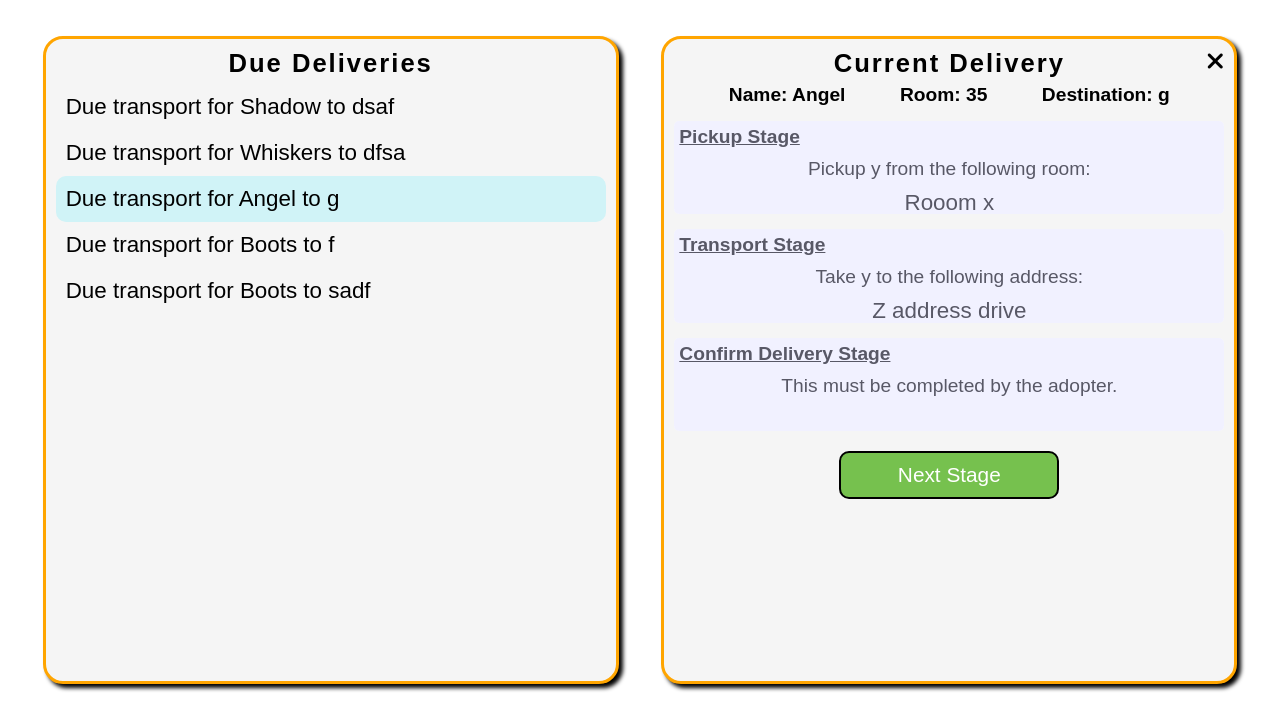
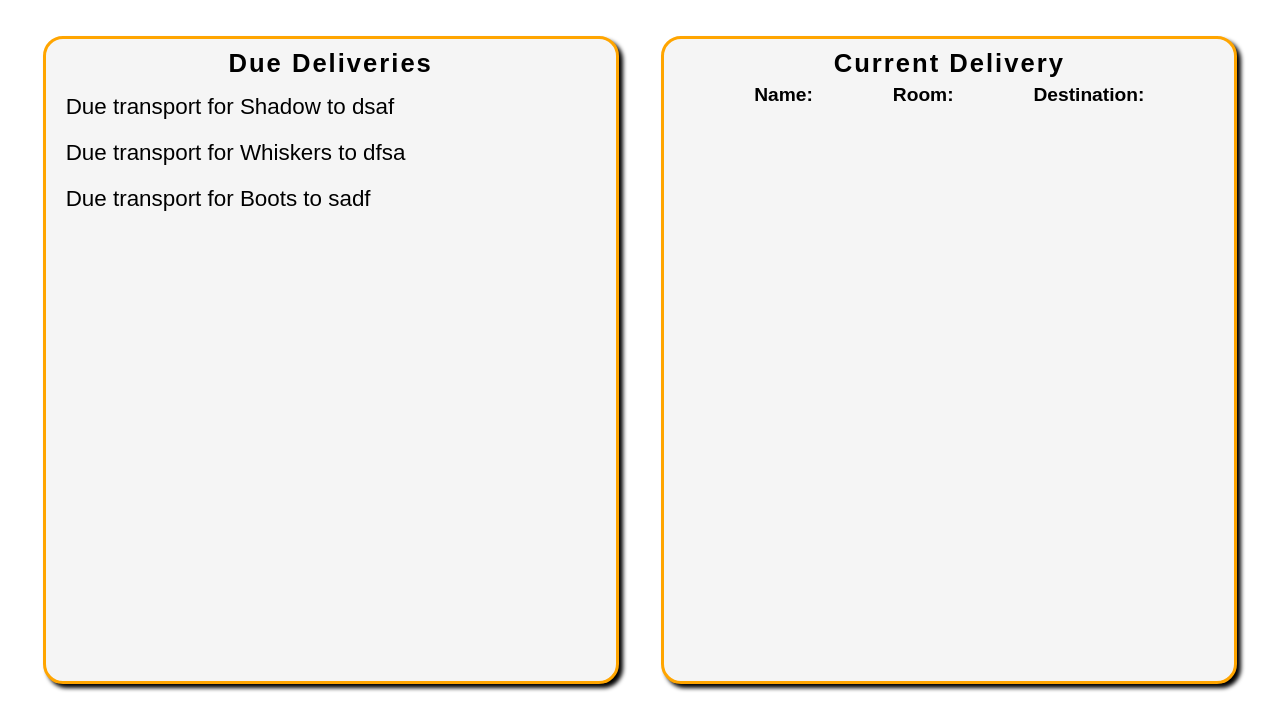
Before and after one commit to JohnProgramming08/Cat-Adoption-Portal-Project, a Flask app: page /is_volunteer/2 in a window 1280 px wide. Shown: the part 80-800 px from the top of the page. Run offline with Flask 3, Linux system fonts and the light colour scheme; data comes from the database, SQL or seed files in the repository; both versions use the stored data as it was after the commit.

Commit message:
Finish the GREAT REFACTOR

```diff
--- a/main.py
+++ b/main.py
@@ -176,6 +176,7 @@
 		if form.id != review_form.form_id.data:
 			form_review = AdoptionFormReview(status="Declined", reason="Cat has new parents.", form_id=form.id)
 			db.session.add(form_review)
+	db.session.commit()
 
 # Admin page
 @app.route('/admin/<int:id>', methods=["GET", "POST"])
@@ -245,6 +246,7 @@
 		}
 	return jsonify(form_dict)
 
+# Become volunteer page || user is not a volunteer
 @app.route('/become_volunteer/<int:id>', methods=["GET", "POST"])
 def become_volunteer(id):
 	def save_data():
@@ -256,12 +258,16 @@
 		new_request = VolunteerRequest(first_name=first_name, last_name=last_name, address=address, age=age, reason=reason, user_id=id)
 		db.session.add(new_request)
 		db.session.commit()
+
+	# Choose a random volunteer story
 	all_stories = VolunteerStory.query.all()
-	user = User.query.get(id)
 	num = random.randint(0, len(all_stories) - 1)
 	story = all_stories[num]
 	form = VolunteerRequestForm()
 	found_request = VolunteerRequest.query.filter(VolunteerRequest.user_id==id).first()
+
+	user = User.query.get(id)
+	# Successful submission of application
 	if form.validate_on_submit() and not found_request:
 		save_data()
 		return render_template("become_volunteer.html", user=user, volunteer=story, form=form, request=True, error="success")
@@ -269,37 +275,39 @@
 		if found_request.review.status == "declined":
 			save_data()
 			return render_template("become_volunteer.html", user=user, volunteer=story, form=form, request=True, error="success")
+	# Unsuccessful submission of application
 	elif form.validate_on_submit() and found_request:
 		return render_template("become_volunteer.html", user=user, volunteer=story, form=form, request=False, error="exists")
 	return render_template("become_volunteer.html", user=user, volunteer=story, form=form, request=False, error="none")
 
+# Is volunteer page || user is a volunteer or admin
 @app.route('/is_volunteer/<int:id>')
 def is_volunteer(id):
 	user = User.query.get(id)
-	adoption_reviews = AdoptionFormReview.query.all()
+	adoption_reviews = AdoptionFormReview.query.filter(AdoptionFormReview.status != "Declined").all()
 
 	for review in adoption_reviews:
-		if review.form.cat.transport and review.status != "Cat Delivered":
-			if review.form.cat.transport.user_id == id:
-				adoption_form_id = AdoptionForm.query.get(review.form.id).id
-				cat_id = review.form.cat.id
-				return render_template("is_volunteer.html", user=user, reviews=adoption_reviews, user_transport="True", cat_id=cat_id, form_id=adoption_form_id)
+		# If the user is currently transporting a cat
+		if review.form.cat.transport and review.status != "Cat Delivered" and review.form.cat.transport.user_id == id:
+			adoption_form_id = review.form.id
+			cat_id = review.form.cat.id
+			return render_template("is_volunteer.html", user=user, reviews=adoption_reviews, user_transport="True", cat_id=cat_id, form_id=adoption_form_id)
+		# Someone else is currently transporting the cat
+		elif review.form.cat.transport and review.status != "Cat Delivered":
 			adoption_reviews.pop(adoption_reviews.index(review))
-
 
 	return render_template("is_volunteer.html", user=user, reviews=adoption_reviews, user_transport="False", cat_id=0, form_id=0)
 
-
+# Start a cat transport or continue a transport if one has been started
 @app.route('/start_transport/<int:user_id>/<int:cat_id>')
 def start_transport(user_id, cat_id):
 	cat = Cat.query.get(cat_id)
+	# Return the transport data
 	if cat.transport:
-		# Use proper join to access the review status
 		form = db.session.query(AdoptionForm).join(AdoptionFormReview).filter(
 			AdoptionForm.cat_id == cat.id,
 			AdoptionFormReview.status != "Declined"
 		).first()
-
 		transport_id = cat.transport.id
 		status = form.review.status
 		stage = cat.transport.stage
@@ -310,6 +318,7 @@
 			"id": transport_id
 		}
 		return jsonify(dict)
+	# Start a new transport
 	else:
 		cat_transport = CatTransport(stage="pickup", cat_id=cat_id, user_id=user_id)
 		db.session.add(cat_transport)
@@ -321,26 +330,30 @@
 		}
 		return jsonify(dict)
 
-
+# Progress a cat transport to the next stage
 @app.route('/next_stage/<int:user_id>/<int:cat_id>')
 def next_stage(cat_id, user_id):
 	cat = Cat.query.get(cat_id)
 	stages = ["pickup", "delivery", "confirm"]
 	transport_stage = cat.transport.stage
+
 	if transport_stage != "confirm":
 		next_stage = stages[stages.index(transport_stage) + 1]
 		cat.transport.stage = next_stage
 		db.session.commit()
 	return jsonify(reload=True)
 
-
+# Return the data about a cat delivery
 @app.route('/get_delivery/<int:id>')
 def get_delivery(id):
 	adoption_form = AdoptionForm.query.get(id)
 	transport = adoption_form.cat.transport
+
+	# If the cat is being transported
 	if transport:
 		user = User.query.get(transport.user_id)
 		user_volunteer = VolunteerRequest.query.filter(VolunteerRequest.user_id==user.id).order_by(VolunteerRequest.id.desc()).first()
+		# User may be an admin not a volunteer
 		try:
 			first_name = user_volunteer.first_name
 			last_name = user_volunteer.last_name
@@ -350,12 +363,16 @@
 		transport_id = transport.id
 		stage = transport.stage
 		display = ""
+
+		# Assign the display for the user based on the stage of transport
 		if stage == "pickup":
 			display = f"{full_name} is picking up your cat right now."
 		elif stage == "delivery":
 			display = f"{full_name} is on the way right now."
 		else:
 			display = f"{full_name} has just delivered your cat."
+
+		# Return the transport data
 		dict = {
 			"id": transport_id,
 			"transport": True,
@@ -366,11 +383,10 @@
 		return jsonify(dict)
 	return jsonify(transport=False)
 
+# Confirm that a delivery has been completed
 @app.route('/confirm_delivery/<int:transport_id>/<int:success>')
 def confirm_delivery(transport_id, success):
 	transport = CatTransport.query.get(transport_id)
-
-	# Use a proper join to find the adoption form review
 	adoption_form_review = db.session.query(AdoptionFormReview).join(AdoptionForm).filter(AdoptionForm.cat_id == transport.cat_id,AdoptionFormReview.status != "Declined").first()
 
 	if success:
@@ -383,15 +399,10 @@
 	db.session.commit()
 	return jsonify(finished=True)
 
-
+# Cancel a currently ongoing cat transport
 @app.route('/cancel_transport/<int:transport_id>')
 def cancel_transport(transport_id):
 	transport = CatTransport.query.get(transport_id)
-
-	file = open("temp.txt", "w")
-	file.write(transport.stage)
-	file.close()
-
 	adoption_form_review = db.session.query(AdoptionFormReview).join(AdoptionForm).filter(AdoptionForm.cat_id == transport.cat_id).order_by(AdoptionFormReview.id.desc()).first()
 	db.session.delete(transport)
 	adoption_form_review.status = "To be delivered"
--- a/static/is_volunteer.css
+++ b/static/is_volunteer.css
@@ -27,12 +29,23 @@
     transform: translate(5px, 5px);
 }
 
+/* Header Styles */
 h2 {
     font-size: 1.6rem;
     letter-spacing: 2px;
     margin-bottom: 6px;
 }
 
+h3 {
+    font-size: 1.2rem;
+}
+
+.current-div h3 {
+    width: 100%;
+    text-align: left;
+}
+
+/* Cat Delivery Styles */
 .cat-delivery-div {
     width: 100%;
     padding: 10px;
@@ -51,6 +64,11 @@
     text-decoration: underline;
 }
 
+.clicked {
+    background-color: #d0f3f7;
+}
+
+/* Cat Info Styles */
 #cat-info {
     width: 100%;
     display: flex;
@@ -58,33 +76,7 @@
     justify-content: space-evenly;
 }
 
-h3 {
-	font-size: 1.2rem;
-}
-
-#start-delivery {
-	padding: 10px;
-	width: 40%;
-	margin-top: 30px;
-	font-size: 1.5rem;
-}
-
-.page-link-btn {
-	border: 2px solid black;
-	background: linear-gradient(90deg, #ffffff 50%, #76c14e 50%);
-	background-size: 200% 100%;
-	background-position: right;
-	display: none;
-}
-
-.page-link-btn:hover {
-	color: black;
-}
-
-.clicked {
-	background-color: #d0f3f7;
-}
-
+/* Current Stage Styles */
 .current-div, #cancel-stage {
     width: 100%;
     height: 25%;
@@ -117,9 +109,8 @@
     height: 15%;
 }
 
-.current-div h3 {
-	width: 100%;
-	text-align: left;
+.current-stage {
+    border: 2px solid black;
 }
 
 .stage-task, .location {
@@ -133,12 +124,24 @@
     font-size: 1.4rem;
 }
 
-.hidden {
+/* Button Styles */
+#start-delivery {
+    padding: 10px;
+    width: 40%;
+    margin-top: 30px;
+    font-size: 1.5rem;
+}
+
+.page-link-btn {
+    border: 2px solid black;
+    background: linear-gradient(90deg, #ffffff 50%, #76c14e 50%);
+    background-size: 200% 100%;
+    background-position: right;
     display: none;
 }
 
-.current-stage {
-	border: 2px solid black;
+.page-link-btn:hover {
+    color: black;
 }
 
 #next-stage-btn, #return-btn, #yes-btn {
--- a/static/is_volunteer.js
+++ b/static/is_volunteer.js
@@ -1,87 +1,74 @@
+const main = document.querySelector('main');
+const pageHeader = document.getElementById('header-volunteer');
+pageHeader.classList.add('selected');
+// Cats for delivery elements
 const catDeliveries = Array.from(document.getElementsByClassName('cat-delivery'));
+
+// Start delivery elements
 const catNameDisplay = document.getElementById('cat-name');
 const catRoomDisplay = document.getElementById('cat-room');
 const catDestinationDisplay = document.getElementById('cat-destination');
+const catInfoDisplays = [
+    { cat_element: catNameDisplay, key: 'cat_name', foretext: 'Name: ' },
+    { cat_element: catRoomDisplay, key: 'room', foretext: 'Room: ' },
+    { cat_element: catDestinationDisplay, key: 'address', foretext: 'Destination: ' }
+];
+const startDeliveryBtn = document.getElementById('start-delivery');
+
+// Cat delivery elements
 const nextStageBtn = document.getElementById('next-stage-btn');
-const startDeliveryBtn = document.getElementById('start-delivery');
 const currentDivs = Array.from(document.getElementsByClassName('current-div'));
 const cancelBtn = document.getElementById('cancel');
 const cancelStage = document.getElementById('cancel-stage');
 const yesBtn = document.getElementById('yes-btn');
 const returnBtn = document.getElementById('return-btn');
-const pageHeader = document.getElementById('header-volunteer');
-pageHeader.classList.add('selected');
-const stages = ['pickup', 'delivery', 'confirm']
-const catInfoDisplays = [
-    { cat_element: catNameDisplay, key: 'cat_name', foretext: 'Name: ' },
-    { cat_element: catRoomDisplay, key: 'room', foretext: 'Room: ' },
-    { cat_element: catDestinationDisplay, key: 'address', foretext: 'Destination: ' }
-];
+
+const stages = ['pickup', 'delivery', 'confirm'];
 
 
-
+// Cats for delivery section
 async function getData(id, type) {
 	const response = await fetch(`/find_form/${id}/${type}`);
 	const data = await response.json();
 	return data;
 }
 
+async function displayCatData(id) {
+	const data = await getData(id, "cat")
+	catInfoDisplays.forEach(({cat_element, key, foretext}) => {
+		cat_element.dataset.value = data[key];
+		cat_element.textContent = foretext ? `${foretext} ${data[key]}` : data[key];
+	});
+	startDeliveryBtn.dataset.cat = data['cat_id'];
+}
 
+// Display a start delivery screen when available deliveries are clicked
 catDeliveries.forEach(element => {
 	element.addEventListener('click', e => {
 		if (document.querySelector('main').dataset.transport === "True") {
 			return '';
 		}
 
-
 		const formId = e.target.id;
-		getData(formId, "cat").then(data => {
-			catInfoDisplays.forEach(({cat_element, key, foretext}) => {
-				cat_element.dataset.value = data[key];
-				cat_element.textContent = foretext ? `${foretext} ${data[key]}` : data[key];
-			});
-			startDeliveryBtn.dataset.cat = data['cat_id'];
-		});
+		displayCatData(formId).then(() => {
 			startDeliveryBtn.style.display = 'flex';
-
 			catDeliveries.forEach(ele => {
 				ele.parentElement.classList.remove('clicked');
 			});
 			e.target.parentElement.classList.add('clicked');
 		});
 	});
+});
 
+// Start delivery section
 async function startTransport(cat_id, user_id) {
 	const response = await fetch(`/start_transport/${user_id}/${cat_id}`);
 	const data = await response.json();
 	return data;
 }
 
-
-startDeliveryBtn.addEventListener('click', e => {
-	e.target.style.display = 'none';
-	currentDivs.forEach(div => {
-		div.style.overflow = 'hidden';
-		div.style.display = 'flex';
-		div.classList.remove('current-stage');
-		div.querySelector('.current-div-shadow').style.display = 'flex';
-	});
-	nextStageBtn.style.display = 'flex';
-	cancelBtn.style.display = 'flex';
-
-	const user_id = parseInt(document.querySelector('main').id)
-	const cat_id = parseInt(startDeliveryBtn.dataset.cat)
-	startTransport(cat_id, user_id).then(data => {
-		let divIndex;
-		if (data['transport'] === 'exists') {
-			divIndex = stages.indexOf(data['stage']);
-		} else {
-			divIndex = 0;
-		}
-		const currentDiv = currentDivs[divIndex];
-		currentDiv.querySelector('.current-div-shadow').style.display = 'none';
-		currentDiv.classList.add('current-stage');
-
+// Fill in the gaps for the delivery stages
+function fillDeliveryGaps() {
 	const catLocation = catRoomDisplay.dataset.value;
 	const catName = catNameDisplay.dataset.value;
 	const catDestination = catDestinationDisplay.dataset.value;
@@ -95,10 +82,41 @@
 		stageTask.textContent = templateText[i][0];
 		location.textContent = templateText[i][1];
 	}
-		document.querySelector('main').dataset.id = data['id'];
+}
 
+// Cover all stages in a light blue
+function stageCover(e) {
+	e.target.style.display = 'none';
+	currentDivs.forEach(div => {
+		div.style.overflow = 'hidden';
+		div.style.display = 'flex';
+		div.classList.remove('current-stage');
+		div.querySelector('.current-div-shadow').style.display = 'flex';
 	});
+	nextStageBtn.style.display = 'flex';
+	cancelBtn.style.display = 'flex';
+}
 
+// Start the transport and highlight the current stage
+startDeliveryBtn.addEventListener('click', e => {
+	stageCover(e);
+	const user_id = parseInt(main.id)
+	const cat_id = parseInt(startDeliveryBtn.dataset.cat)
+	startTransport(cat_id, user_id).then(data => {
+		let divIndex;
+		if (data['transport'] === 'exists') {
+			divIndex = stages.indexOf(data['stage']);
+		} else {
+			divIndex = 0;
+		}
+		const currentDiv = currentDivs[divIndex];
+		currentDiv.querySelector('.current-div-shadow').style.display = 'none';
+		currentDiv.classList.add('current-stage');
+		currentDiv.classList.remove('next-stage');
+
+		main.dataset.id = data['id'];
+	});
+	fillDeliveryGaps();
 });
 
 async function nextStage(cat_id, user_id) {
@@ -107,56 +125,46 @@
 	return data;
 }
 
-
+// Progress the transport to the next stage
 nextStageBtn.addEventListener('click', e => {
-	try {
 	const cat_id = parseInt(startDeliveryBtn.dataset.cat);
 	const user_id = parseInt(document.querySelector('main').id);
 	nextStage(cat_id, user_id).then(data => {
-			console.log('Response received:', data);
 		location.reload(true);
-		}).catch(error => {
-			console.error('Error in nextStage:', error);
-			e.target.textContent = `Error: ${error.message}`;
 	});
-	} catch(ex) {
-		console.error('Exception caught:', ex);
-		e.target.textContent = ex;
-	}
 });
 
-
-
-async function checkTransports() {
-    const mainTransport = document.querySelector('main').dataset.transport;
-    if (mainTransport === "True") {
-        const formId = parseInt(document.querySelector('main').dataset.form);
-        const mainCatId = parseInt(document.querySelector('main').dataset.cat);
-        await getData(formId, "cat").then(data => {
-            catInfoDisplays.forEach(({cat_element, key, foretext}) => {
-                cat_element.dataset.value = data[key];
-                cat_element.textContent = foretext ? `${foretext} ${data[key]}` : data[key];
+// Display a screen prompting the user if they have returned the cat
+cancelBtn.addEventListener('click', e => {
+	currentDivs.forEach(div => {
+		div.style.display = 'none';
 	});
-            startDeliveryBtn.dataset.cat = data['cat_id'];
+	cancelBtn.style.display = 'none';
+	nextStageBtn.style.display = 'none';
+	cancelStage.style.display = 'flex';
+	returnBtn.style.display = 'block';
+	yesBtn.style.display = 'block';
 });
 
-        catDeliveries.forEach(ele => {
-            ele.parentElement.classList.remove('clicked');
-            if (parseInt(ele.id) === formId) {
-                ele.parentElement.classList.add('clicked');
-                ele.parentElement.classList.remove('next-stage');
-            }
+// Return to delivering the cat
+returnBtn.addEventListener('click', e => {
+	location.reload(true);
 });
 
-        currentDivs.forEach(div => {
-            div.style.overflow = 'hidden';
-            div.style.display = 'flex';
-            div.classList.remove('current-stage');
-            div.querySelector('.current-div-shadow').style.display = 'flex';
+async function cancelTransport(transport_id) {
+	const response = await fetch(`/cancel_transport/${transport_id}`);
+	const data = await response.json(); // Delete this
+	location.reload(true);
+}
+
+// Cancel the transport
+yesBtn.addEventListener('click', e => {
+	const transportId = main.dataset.id;
+	cancelTransport(transportId);
 });
 
-        const userId = parseInt(document.querySelector('main').id);
-        await startTransport(mainCatId, userId).then(data => {
+// On page load
+function getDivIndex(data) {
 	let divIndex;
 	if (data['transport'] === 'exists' && data['status'] === 'Unsuccessful: Being Delivered') {
 		divIndex = stages.indexOf(data['stage']);
@@ -171,55 +179,51 @@
 		nextStageBtn.style.display = 'flex';
 		cancelBtn.style.display = 'flex';
 	}
+	return divIndex;
+}
 
+async function removeCover() {
+	const userId = parseInt(main.id);
+	const mainCatId = parseInt(main.dataset.cat);
+	await startTransport(mainCatId, userId).then(data => {
+		// Remove the cover from the current stage
+		const divIndex = getDivIndex(data);
 		const currentDiv = currentDivs[divIndex];
-            currentDiv.querySelector('.current-div-shadow').style.display = 'none';
+		const shadow = currentDiv.querySelector('.current-div-shadow');
+		shadow.style.display = 'none';
 		currentDiv.classList.add('current-stage');
 		currentDiv.classList.remove('next-stage');
 
-            // Move the template text logic inside the promise
-            const catLocation = catRoomDisplay.dataset.value;
-            const catName = catNameDisplay.dataset.value;
-            const catDestination = catDestinationDisplay.dataset.value;
-            const templateText = [[`Pickup ${catName} from the following room:`, catLocation],
-            [`Take ${catName} to the following address:`, catDestination]];
+		main.dataset.id = data['id'];
+	});
+}
 
-            for (let i = 0; i < 2; i++) {
-                const highlightDiv = currentDivs[i];
-                const stageTask = highlightDiv.querySelector('.stage-task');
-                const location = highlightDiv.querySelector('.location');
-                stageTask.textContent = templateText[i][0];
-                location.textContent = templateText[i][1];
+// Display the current delivery if there is one
+async function checkTransports() {
+    const mainTransport = main.dataset.transport;
+    if (mainTransport === "True") {
+        const formId = parseInt(main.dataset.form);
+        await displayCatData(formId);
+		// Highlight the current delivery
+        catDeliveries.forEach(ele => {
+            ele.parentElement.classList.remove('clicked');
+            if (parseInt(ele.id) === formId) {
+                ele.parentElement.classList.add('clicked');
+                ele.parentElement.classList.remove('next-stage');
             }
-			document.querySelector('main').dataset.id = data['id'];
         });
+
+		// Apply a cover to all stages
+        currentDivs.forEach(div => {
+            div.style.overflow = 'hidden';
+            div.style.display = 'flex';
+            div.classList.remove('current-stage');
+            div.querySelector('.current-div-shadow').style.display = 'flex';
+        });
+        await removeCover();
     }
 }
 
-cancelBtn.addEventListener('click', e => {
-	currentDivs.forEach(div => {
-		div.style.display = 'none';
+checkTransports().then(() => {
+	fillDeliveryGaps();
 });
-	cancelBtn.style.display = 'none';
-	nextStageBtn.style.display = 'none';
-	cancelStage.style.display = 'flex';
-	returnBtn.style.display = 'block';
-	yesBtn.style.display = 'block';
-});
-
-returnBtn.addEventListener('click', e => {
-	location.reload(true);
-});
-
-async function cancelTransport(transport_id) {
-	const response = await fetch(`/cancel_transport/${transport_id}`);
-	const data = await response.json();
-	location.reload(true);
-}
-
-yesBtn.addEventListener('click', e => {
-	const transportId = document.querySelector('main').dataset.id;
-	cancelTransport(transportId);
-});
-
-checkTransports();
--- /dev/null
+++ b/temp.txt
@@ -0,0 +1,4 @@
+8
+8
+8
+8
--- a/templates/become_volunteer.html
+++ b/templates/become_volunteer.html
@@ -6,6 +6,7 @@
 
 {% block content %}
 <main>
+	<!-- Volunteer Story Section -->
 	<section id="volunteer-story">
 		<h2>{{ volunteer.first_name }}'s Volunteer Story</h2>
 		<img id="volunteer-img" src="{{ url_for('static', filename='images/volunteer.jpeg')}}">
@@ -13,6 +14,7 @@
 		<p class="story-text">{{ volunteer.first_name }} had an amazing time and really made an impact. You can too!</p>
 	</section>
 
+	<!-- Volunteer Application Section -->
 	<section id="form-section" class="{{ error }}">
 		<h2>Sign Up Today</h2>
 		<p id="{{ error }}">Sorry, your previous application is still being reviewed.</p>
--- a/templates/is_volunteer.html
+++ b/templates/is_volunteer.html
@@ -7,6 +7,7 @@
 
 {% block content %}
 <main id="{{ user.id }}" data-cat="{{ cat_id }}" data-transport="{{ user_transport }}" data-form="{{ form_id }}">
+	<!-- Deliveries Section -->
 	<section id="deliveries-section">
 		<h2>Due Deliveries</h2>
 		{% for review in reviews %}
@@ -18,6 +19,7 @@
 		{% endfor %}
 	</section>
 
+	<!-- Current Delivery Section -->
 	<section id="stages-section">
 		<h2>Current Delivery</h2>
 		<div id="cat-info">
```
Also changed, not shown: other parts of static/is_volunteer.css (+22 -19 lines), static/become_volunteer.css (+28 -19 lines), instance/data.db. Lines whose indentation alone changed are shown as unchanged.
